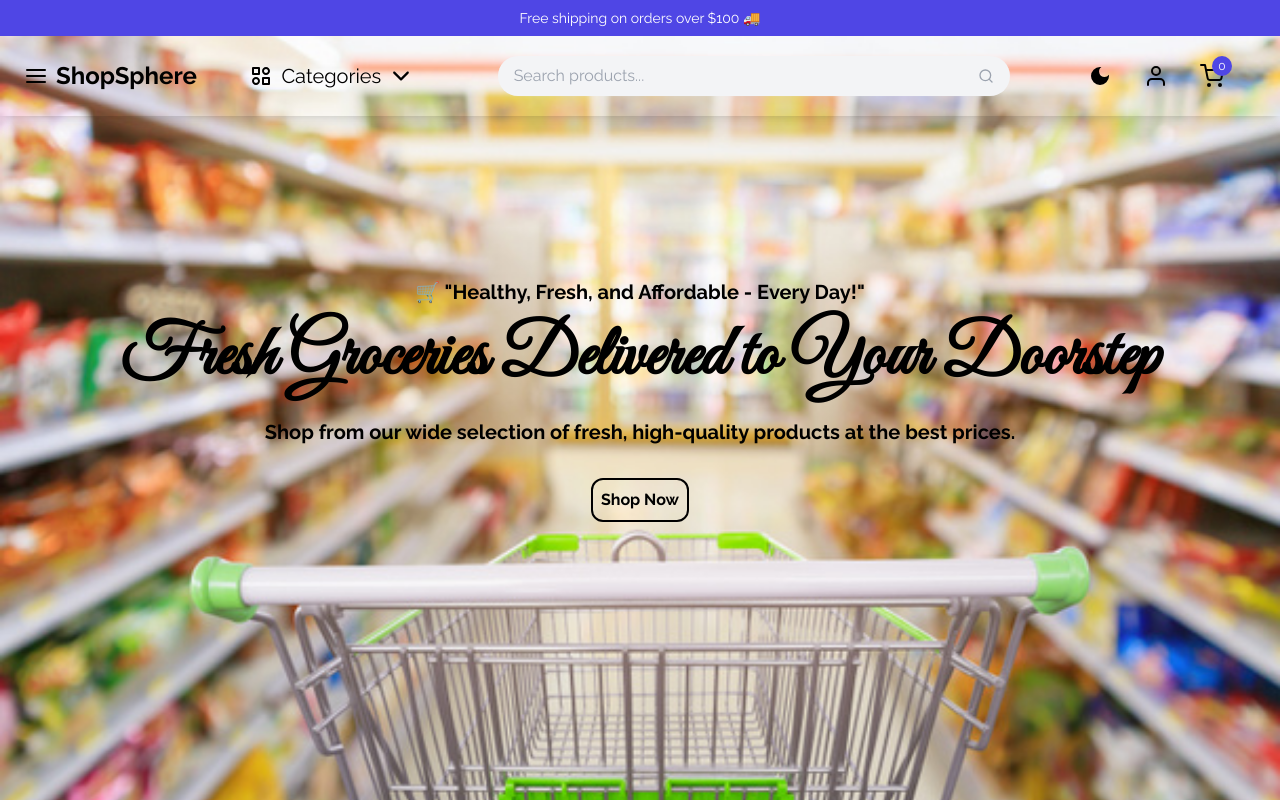
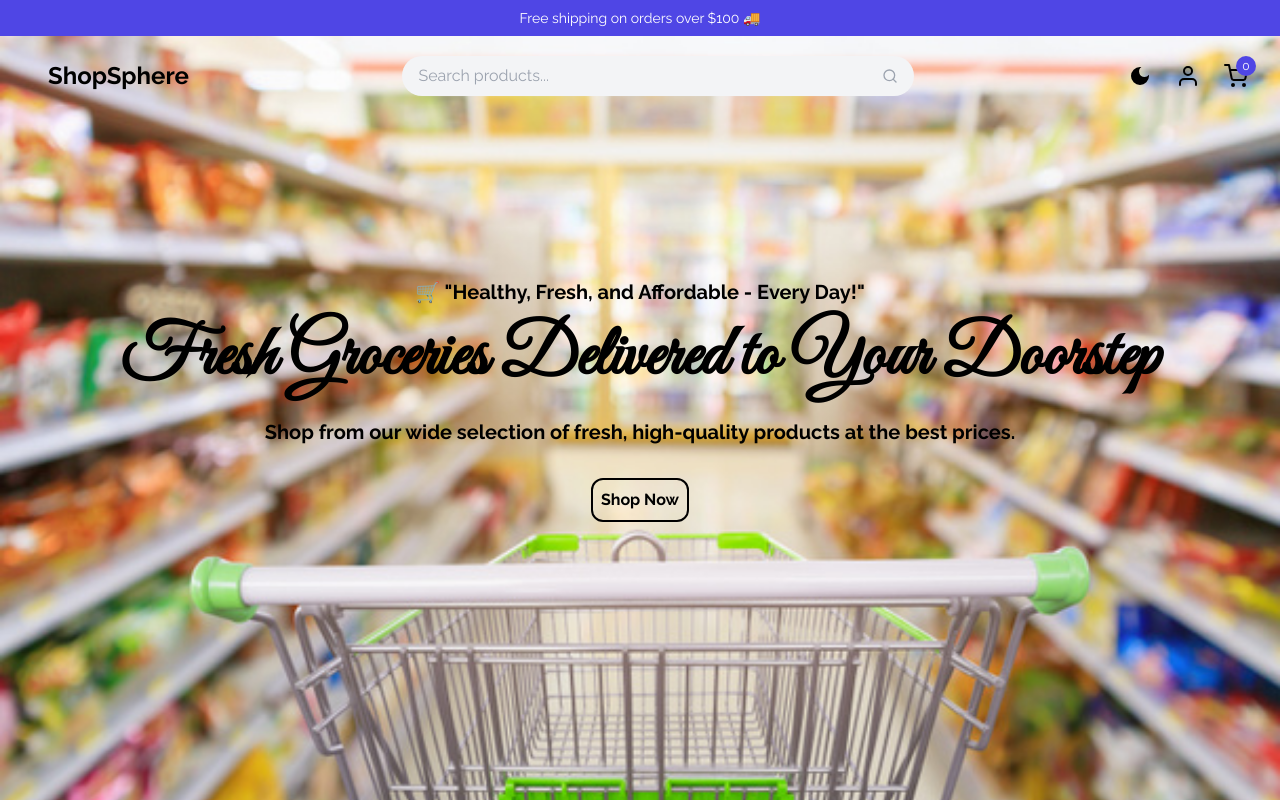
Before and after one commit to HamzaRathore/Grocery-Store-Website, a React (Vite) app: page / in a window 1280 px wide. Shown: the top 802 px of the page. Built offline with nearby package versions, Linux system fonts and the light colour scheme.

Commit message:
Navbar.jsx

```diff
--- a/src/components/Navbar.jsx
+++ b/src/components/Navbar.jsx
@@ -1,10 +1,15 @@
-import { useState, useEffect } from 'react';
-import { Link } from 'react-router-dom';
-import { FiShoppingCart, FiMenu, FiSearch, FiUser, FiHeart} from 'react-icons/fi';
+import { useState, useEffect } from "react";
+import { Link } from "react-router-dom";
+import {
+  FiShoppingCart,
+  FiMenu,
+  FiSearch,
+  FiUser,
+} from "react-icons/fi";
 import { BiCategoryAlt } from "react-icons/bi";
 import { MdDarkMode } from "react-icons/md";
 import { IoIosArrowDown } from "react-icons/io";
-import { FiSun, FiMoon } from 'react-icons/fi';
+
 const Navbar = () => {
   const [isOpen, setIsOpen] = useState(false);
   const [isScrolled, setIsScrolled] = useState(false);
@@ -14,112 +19,49 @@ const Navbar = () => {
     const handleScroll = () => {
       setIsScrolled(window.scrollY > 20);
     };
-    window.addEventListener('scroll', handleScroll);
-    return () => window.removeEventListener('scroll', handleScroll);
+    window.addEventListener("scroll", handleScroll);
+    return () => window.removeEventListener("scroll", handleScroll);
   }, []);
 
   return (
-    <div className='dark:bg-gray-800'>
+    <div className="dark:bg-gray-800">
       <nav
-        className={`fixed w-full z-50 transition-all duration-300  ${
-          isScrolled ? 'bg-white shadow-lg' : 'bg-transparent'
+        className={`fixed w-full z-50 transition-all duration-300 ${
+          isScrolled ? "bg-white shadow-lg" : "bg-transparent"
         }`}
       >
         {/* Top bar */}
         <div className="hidden lg:block w-full bg-indigo-600 text-white py-2">
-          <div className="w-full mx-auto px-4">
-            <p className="text-sm text-center">Free shipping on orders over $100 🚚</p>
+          <div className="max-w-7xl mx-auto px-4">
+            <p className="text-sm text-center">
+              Free shipping on orders over $100 🚚
+            </p>
           </div>
         </div>
 
-        {/* Main navbar */}
-        <div className="w-full mx-auto px-4 shadow-lg">
+        {/* Main Navbar */}
+        <div className="max-w-7xl mx-auto px-4 sm:px-6 lg:px-8">
           <div className="flex justify-between items-center h-20">
-            {/* Menu icon and Logo */}
-            <div className="flex items-center space-x-0">
+            {/* Logo and Menu Icon */}
+            <div className="flex items-center space-x-4">
               <button
                 onClick={() => setIsOpen(!isOpen)}
-                className="p-2 rounded-lg hover:bg-gray-100"
+                className="lg:hidden p-2 rounded-lg hover:bg-gray-100"
               >
                 <FiMenu className="h-6 w-6" />
               </button>
-
               <Link
                 to="/"
-                className={`text-2xl font-bold  transition-colors duration-300 ${
-                  isScrolled ? 'text-indigo-600' : 'text-black'
+                className={`text-2xl font-bold transition-colors duration-300 ${
+                  isScrolled ? "text-indigo-600" : "text-black"
                 }`}
               >
                 ShopSphere
               </Link>
             </div>
 
-             {/* categories */}
-
-             <div className="relative ">
-              <button
-                onClick={() => setIsDropdownOpen(!isDropdownOpen)}
-                className="w-44 h-10 flex items-center justify-center rounded-xl hover:bg-slate-200"
-              >
-                <BiCategoryAlt className="h-6 w-6" />
-                <p className="text-xl mx-2">Categories</p>
-                <IoIosArrowDown className="h-6 w-6" />
-              </button>
-
-              {isDropdownOpen && (
-                <div className="absolute mt-2 w-[40rem] h-96 bg-white shadow-lg rounded-lg flex flex-col flex-wrap">
-                  <p className="block px-4 py-2 hover:bg-gray-100 font-bold border-b-2  ">Vegetables</p>
-                  <p className="block px-4 py-2 hover:bg-gray-100 hover:underline hover:cursor-pointer ">Leafy green</p>
-                  <p className="block px-4 py-2 hover:bg-gray-100 hover:underline hover:cursor-pointer ">Lentils</p>
-                  <p className="block px-4 py-2 hover:bg-gray-100 hover:underline hover:cursor-pointer ">Root Vegetables</p>
-                  <p className="block px-4 py-2 hover:bg-gray-100 hover:underline hover:cursor-pointer ">Tomatoes</p>
-                  <p className="block px-4 py-2 hover:bg-gray-100 hover:underline hover:cursor-pointer ">Seasonal Vegetables</p>
-
-
-                  <p className="block px-4 py-2 hover:bg-gray-100 font-bold border-b-2  ">Fruits</p>
-                  <p className="block px-4 py-2 hover:bg-gray-100 hover:underline hover:cursor-pointer ">Berries</p>
-                  <p className="block px-4 py-2 hover:bg-gray-100 hover:underline hover:cursor-pointer ">Tropical Fruits</p>
-                  <p className="block px-4 py-2 hover:bg-gray-100 hover:underline hover:cursor-pointer ">Citrus Fruits</p>
-                  <p className="block px-4 py-2 hover:bg-gray-100 hover:underline hover:cursor-pointer ">Stone Fruits</p>
-                  <p className="block px-4 py-2 hover:bg-gray-100 hover:underline hover:cursor-pointer ">Exotic Fruits</p>
-                  <p className="block px-4 py-2 hover:bg-gray-100 hover:underline hover:cursor-pointer ">Melons</p>
-
-
-                  <p className="block px-4 py-2 hover:bg-gray-100 font-bold border-b-2 ">Bakery & Bread</p>
-                  <p className="block px-4 py-2 hover:bg-gray-100 hover:underline curosir:pointer ">Bread</p>
-                  <p className="block px-4 py-2 hover:bg-gray-100 hover:underline curosir:pointer ">Eggs</p>
-                  <p className="block px-4 py-2 hover:bg-gray-100 hover:underline hover:cursor-pointer ">Buns & Rolls</p>
-                  <p className="block px-4 py-2 hover:bg-gray-100 hover:underline hover:cursor-pointer ">Cake</p>
-                  <p className="block px-4 py-2 hover:bg-gray-100 hover:underline hover:cursor-pointer ">Pastery</p>
-
-                  <p className="block px-4 py-2 hover:bg-gray-100 font-bold border-b-2  ">Baverages</p>
-                  <p className="block px-4 py-2 hover:bg-gray-100 hover:underline hover:cursor-pointer ">Soft Drinks</p>
-                  <p className="block px-4 py-2 hover:bg-gray-100 hover:underline hover:cursor-pointer ">Juices</p>
-                  <p className="block px-4 py-2 hover:bg-gray-100 hover:underline hover:cursor-pointer ">Energy Drinks</p>
-                  <p className="block px-4 py-2 hover:bg-gray-100 hover:underline hover:cursor-pointer ">Coffee</p>
-
-
-                  <p className="block px-4 py-2 hover:bg-gray-100 font-bold border-b-2  ">Meat/SeaFood</p>
-                  <p className="block px-4 py-2 hover:bg-gray-100 hover:underline hover:cursor-pointer ">Fresh Meat</p>
-                  <p className="block px-4 py-2 hover:bg-gray-100 hover:underline hover:cursor-pointer ">Processed Meat</p>
-                  <p className="block px-4 py-2 hover:bg-gray-100 hover:underline hover:cursor-pointer ">Sea food</p>
-                  <p className="block px-4 py-2 hover:bg-gray-100 hover:underline hover:cursor-pointer ">Prepared Meat</p>
-
-                  <p className="block px-4 py-2 hover:bg-gray-100 font-bold border-b-2  ">Garments</p>
-                  <p className="block px-4 py-2 hover:bg-gray-100 hover:underline hover:cursor-pointer ">Shirts</p>
-                  <p className="block px-4 py-2 hover:bg-gray-100 hover:underline hover:cursor-pointer ">T-shirts</p>
-                  <p className="block px-4 py-2 hover:bg-gray-100 hover:underline hover:cursor-pointer ">Pants</p>
-                  <p className="block px-4 py-2 hover:bg-gray-100 hover:underline hover:cursor-pointer ">Jackets</p>
-                  <p className="block px-4 py-2 hover:bg-gray-100 hover:underline hover:cursor-pointer ">Hoddie</p>
-                  <p className="block px-4 py-2 hover:bg-gray-100 hover:underline hover:cursor-pointer ">Socks</p>
-
-
-                </div>
-              )}
-            </div>
-
-            {/* Search bar */}
-            <div className="hidden md:flex items-center flex-1 max-w-lg mx-8">
+            {/* Search Bar */}
+            <div className="hidden md:flex flex-1 items-center max-w-lg mx-8">
               <div className="relative w-full">
                 <input
                   type="text"
@@ -129,21 +71,18 @@ const Navbar = () => {
                 <FiSearch className="absolute right-4 top-3 text-gray-400" />
               </div>
             </div>
-            <div className="flex items-center space-x-8 mr-10">
-              <button
 
-              className="hover:text-indigo-500 transition-colors">
+            {/* Icons Section */}
+            <div className="flex items-center space-x-6">
+              <button className="hover:text-indigo-500 transition-colors">
                 <MdDarkMode className="h-6 w-6" />
               </button>
-              {/* <button className="hover:text-indigo-500 transition-colors">
-                <FiHeart className="h-6 w-6" />
-              </button> */}
-              <button className="hover:text-indigo-500 transition-colors">
+              <Link to="/account" className="hover:text-indigo-500 transition-colors">
                 <FiUser className="h-6 w-6" />
-              </button>
-              <Link to="/cart" className="relative group">
+              </Link>
+              <Link to="/cart" className="relative group hover:text-indigo-500 transition-colors">
                 <FiShoppingCart className="h-6 w-6" />
-                <span className="absolute -top-2 -right-2 bg-indigo-600 text-white rounded-full h-5 w-5 flex items-center justify-center text-xs group-hover:bg-indigo-700 transition-colors">
+                <span className="absolute -top-2 -right-2 bg-indigo-600 text-white rounded-full h-5 w-5 flex items-center justify-center text-xs group-hover:bg-indigo-700">
                   0
                 </span>
               </Link>
@@ -151,42 +90,22 @@ const Navbar = () => {
           </div>
         </div>
 
-        {/* Mobile menu */}
+        {/* Mobile Menu */}
         <div
-          className={`transition-all duration-300 ease-in-out ${
-            isOpen ? 'max-h-96 opacity-100' : 'max-h-0 opacity-0 overflow-hidden'
+          className={`lg:hidden transition-all duration-300 ease-in-out ${
+            isOpen ? "max-h-96 opacity-100" : "max-h-0 opacity-0 overflow-hidden"
           }`}
         >
-
-          <div className="bg-white px-4 py-3 space-y-3 w-1/2 md:w-72 rounded-lg">
-            {/* check */}
-            <div className="hidden md:relative">
-              <input
-                type="text"
-                placeholder="Search products..."
-                className="w-full px-4 py-2 rounded-full bg-gray-100 focus:outline-none focus:ring-2 focus:ring-indigo-500"
-              />
-              <FiSearch className="absolute right-4 top-3 text-gray-400" />
-            </div>
-            <Link
-              to="/"
-              className="block px-3 py-2 text-gray-700 hover:bg-gray-100 rounded-lg"
-            >
+          <div className="bg-white px-4 py-3 space-y-3">
+            <Link to="/" className="block px-3 py-2 text-gray-700 hover:bg-gray-100 rounded-lg">
               Home
             </Link>
-            <Link
-              to="/products"
-              className="block px-3 py-2 text-gray-700 hover:bg-gray-100 rounded-lg"
-            >
+            <Link to="/products" className="block px-3 py-2 text-gray-700 hover:bg-gray-100 rounded-lg">
               Products
             </Link>
-            <Link
-              to="/cart"
-              className="block px-3 py-2 text-gray-700 hover:bg-gray-100 rounded-lg"
-            >
+            <Link to="/cart" className="block px-3 py-2 text-gray-700 hover:bg-gray-100 rounded-lg">
               Cart
             </Link>
-            <hr className="my-2" />
             <Link
               to="/account"
               className="block px-3 py-2 text-gray-700 hover:bg-gray-100 rounded-lg"
```
